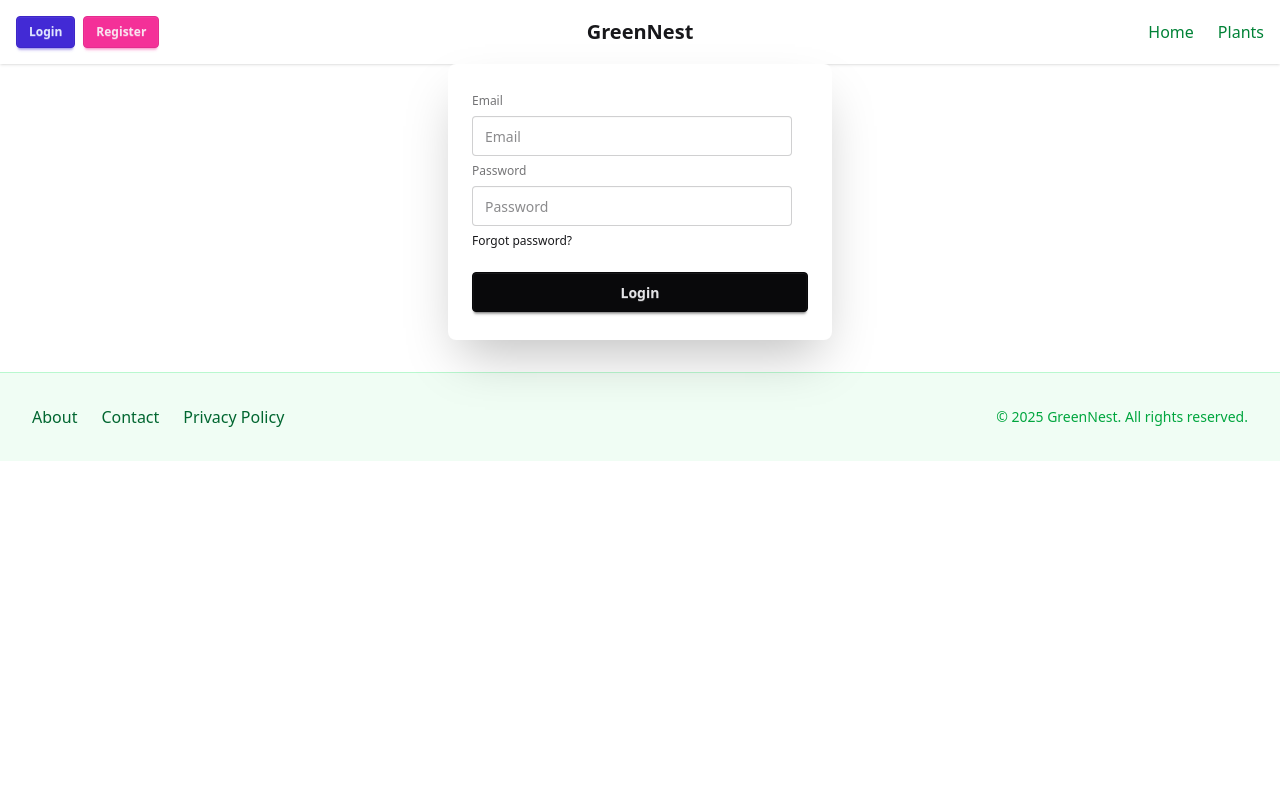
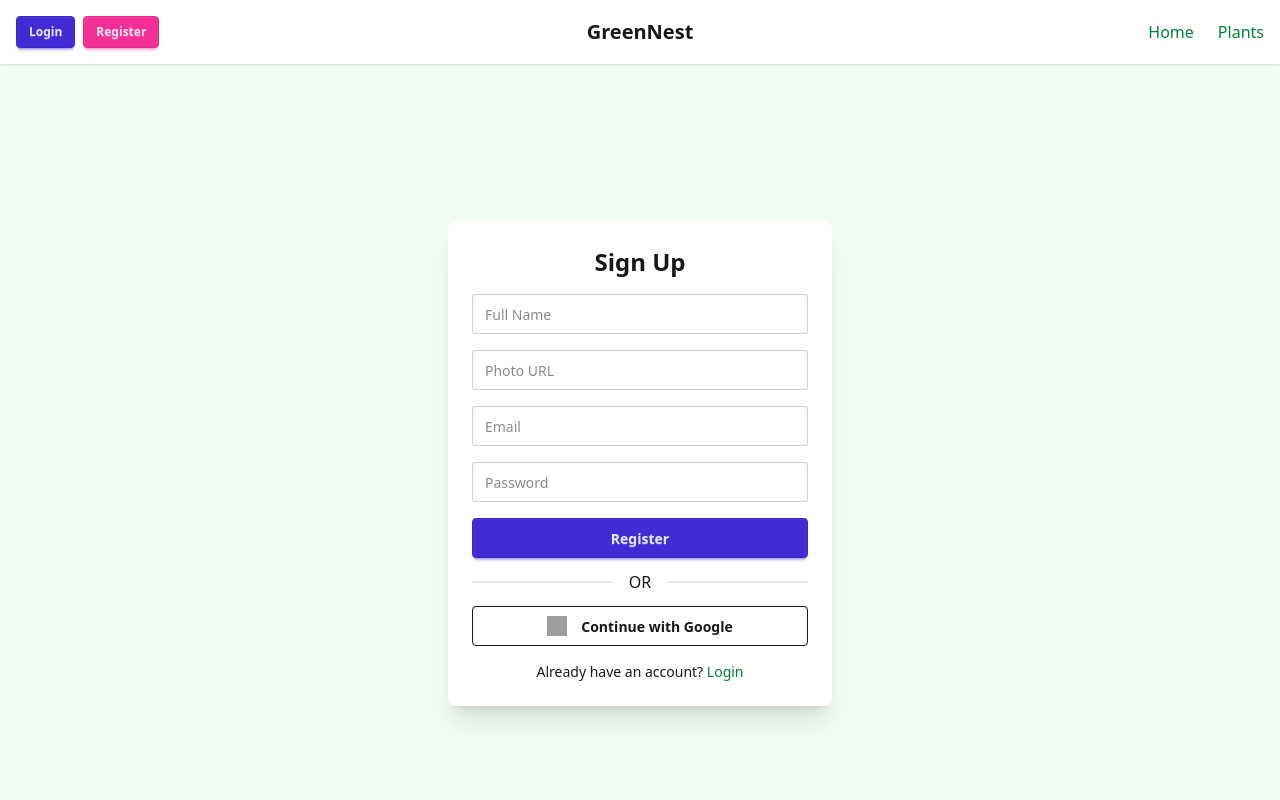
Before and after one commit to Tanvir-173/green, a React (Vite) app: page /register in a window 1280 px wide. Shown: the top 800 px of the page. Built offline with nearby package versions, Linux system fonts and the light colour scheme; no server answers; grey boxes are pictures that could not be loaded.

Commit message:
fifth-commit

```diff
--- a/src/components/Login/Login.jsx
+++ b/src/components/Login/Login.jsx
@@ -1,32 +1,44 @@
 import React, { useState } from "react";
-import { signInWithEmailAndPassword } from "firebase/auth";
-import { useNavigate, useLocation } from "react-router";
-import { auth } from "../../firebase/firebase.init"; // your firebase config
+import { signInWithEmailAndPassword, GoogleAuthProvider, signInWithPopup } from "firebase/auth";
+import { useNavigate, useLocation, Link } from "react-router";
+import { auth } from "../../firebase/firebase.init";
 import toast from "react-hot-toast";
 
 const Login = () => {
   const [loading, setLoading] = useState(false);
   const navigate = useNavigate();
   const location = useLocation();
+  const from = location.state?.from?.pathname || "/";
+  const googleProvider = new GoogleAuthProvider();
 
-  // After login, redirect to previous page or home
-  const from = location.state?.from?.pathname || "/";
-
-  const handleLogin = async (e) => {
+  const handleLogin = (e) => {
     e.preventDefault();
     const email = e.target.email.value;
     const password = e.target.password.value;
+    setLoading(true);
 
-    setLoading(true);
-    try {
-      await signInWithEmailAndPassword(auth, email, password);
-      toast.success("Logged in successfully!");
-      navigate(from, { replace: true });
-    } catch (error) {
-      toast.error(error.message);
-    }
-    setLoading(false);
-    e.target.reset();
+    signInWithEmailAndPassword(auth, email, password)
+      .then(() => {
+        toast.success("Logged in successfully!");
+        navigate(from, { replace: true });
+      })
+      .catch((error) => {
+        toast.error(error.message);
+      })
+      .finally(() => {
+        setLoading(false);
+      });
+  };
+
+  const handleGoogleSignIn = () => {
+    signInWithPopup(auth, googleProvider)
+      .then(() => {
+        toast.success("Logged in with Google!");
+        navigate(from, { replace: true });
+      })
+      .catch((error) => {
+        toast.error(error.message);
+      });
   };
 
   return (
@@ -36,32 +48,35 @@ const Login = () => {
         <form onSubmit={handleLogin} className="space-y-4">
           <div>
             <label className="block mb-1 font-medium">Email</label>
-            <input
-              type="email"
-              name="email"
-              required
-              className="input input-bordered w-full"
-              placeholder="Email"
-            />
+            <input type="email" name="email" required className="input input-bordered w-full" placeholder="Email" />
           </div>
           <div>
             <label className="block mb-1 font-medium">Password</label>
-            <input
-              type="password"
-              name="password"
-              required
-              className="input input-bordered w-full"
-              placeholder="Password"
-            />
+            <input type="password" name="password" required className="input input-bordered w-full" placeholder="Password" />
           </div>
-          <button
-            type="submit"
-            className="btn btn-primary w-full"
-            disabled={loading}
-          >
+
+          <button type="submit" className="btn btn-primary w-full" disabled={loading}>
             {loading ? "Logging in..." : "Login"}
           </button>
         </form>
+
+        <div className="text-center mt-3">
+          <a className="text-sm text-green-700 hover:underline cursor-pointer">Forgot Password?</a>
+        </div>
+
+        <div className="divider">OR</div>
+
+        <button onClick={handleGoogleSignIn} className="btn btn-outline w-full">
+          <img src="https://www.svgrepo.com/show/475656/google-color.svg" alt="Google" className="w-5 h-5 mr-2" />
+          Continue with Google
+        </button>
+
+        <p className="text-center text-sm mt-4">
+          Don't have an account?{" "}
+          <Link to="/register" className="text-green-700 hover:underline">
+            Sign Up
+          </Link>
+        </p>
       </div>
     </div>
   );
--- /dev/null
+++ b/src/components/My profile/Profile.jsx
@@ -0,0 +1,86 @@
+import React, { useContext, useState } from "react";
+import { updateProfile } from "firebase/auth";
+import { AuthContext } from "../../context/AuthProvider"; // adjust path as needed
+import { auth } from "../../firebase/firebase.init";
+import toast from "react-hot-toast";
+
+const Profile = () => {
+  const { user } = useContext(AuthContext);
+  const [name, setName] = useState(user?.displayName || "");
+  const [photo, setPhoto] = useState(user?.photoURL || "");
+  const [loading, setLoading] = useState(false);
+
+  const handleUpdateProfile = (e) => {
+    e.preventDefault();
+    setLoading(true);
+
+    updateProfile(auth.currentUser, {
+      displayName: name,
+      photoURL: photo,
+    })
+      .then(() => {
+        toast.success("Profile updated successfully!");
+      })
+      .catch((error) => {
+        toast.error(error.message);
+      })
+      .finally(() => setLoading(false));
+  };
+
+  return (
+    <div className="flex justify-center items-center min-h-screen bg-green-50">
+      <div className="card bg-white w-full max-w-md shadow-xl p-6">
+        <h2 className="text-2xl font-semibold mb-4 text-center">My Profile</h2>
+
+        {user ? (
+          <>
+            <div className="flex flex-col items-center mb-6">
+              <img
+                src={user.photoURL || "https://i.ibb.co/Yj7C6G9/user.png"}
+                alt="User"
+                className="w-24 h-24 rounded-full mb-3 border"
+              />
+              <h3 className="text-lg font-medium">{user.displayName || "No name"}</h3>
+              <p className="text-sm text-gray-600">{user.email}</p>
+            </div>
+
+            <form onSubmit={handleUpdateProfile} className="space-y-4">
+              <div>
+                <label className="block mb-1 font-medium">Name</label>
+                <input
+                  type="text"
+                  value={name}
+                  onChange={(e) => setName(e.target.value)}
+                  className="input input-bordered w-full"
+                />
+              </div>
+              <div>
+                <label className="block mb-1 font-medium">Photo URL</label>
+                <input
+                  type="text"
+                  value={photo}
+                  onChange={(e) => setPhoto(e.target.value)}
+                  className="input input-bordered w-full"
+                />
+              </div>
+
+              <button
+                type="submit"
+                className="btn btn-primary w-full"
+                disabled={loading}
+              >
+                {loading ? "Updating..." : "Update Profile"}
+              </button>
+            </form>
+          </>
+        ) : (
+          <p className="text-center text-gray-600">
+            Please log in to view your profile.
+          </p>
+        )}
+      </div>
+    </div>
+  );
+};
+
+export default Profile;
--- a/src/components/Register/Register.jsx
+++ b/src/components/Register/Register.jsx
@@ -1,48 +1,92 @@
-import { createUserWithEmailAndPassword } from 'firebase/auth';
-import React from 'react';
-import { auth } from '../../firebase/firebase.init';
+import React, { useState } from "react";
+import { createUserWithEmailAndPassword, updateProfile, GoogleAuthProvider, signInWithPopup } from "firebase/auth";
+import { useNavigate, Link } from "react-router";
+import { auth } from "../../firebase/firebase.init";
+import toast from "react-hot-toast";
 
 const Register = () => {
-
+  const [loading, setLoading] = useState(false);
+  const [passwordError, setPasswordError] = useState("");
+  const navigate = useNavigate();
+  const googleProvider = new GoogleAuthProvider();
 
   const handleRegister = (e) => {
-        e.preventDefault()
-        const email = e.target.email.value
-        const password = e.target.password.value
-        createUserWithEmailAndPassword  (auth, email, password)
-            .then((userCredential) => {
-                // Signed up
-                const user = userCredential.user;
-                console.log(user)
-                // ...
+    e.preventDefault();
+    const name = e.target.name.value;
+    const photo = e.target.photo.value;
+    const email = e.target.email.value;
+    const password = e.target.password.value;
+
+    // Password validation
+    if (!/(?=.*[A-Z])/.test(password)) {
+      setPasswordError("Password must contain at least one uppercase letter.");
+      return;
+    }
+    if (!/(?=.*[a-z])/.test(password)) {
+      setPasswordError("Password must contain at least one lowercase letter.");
+      return;
+    }
+    if (password.length < 6) {
+      setPasswordError("Password must be at least 6 characters long.");
+      return;
+    }
+    setPasswordError("");
+    setLoading(true);
+
+    createUserWithEmailAndPassword(auth, email, password)
+      .then((res) => {
+        updateProfile(res.user, { displayName: name, photoURL: photo });
+        toast.success("Registration successful!");
+        navigate("/");
       })
       .catch((error) => {
-                const errorCode = error.code;
-                const errorMessage = error.message;
-                console.log(errorCode)
-                console.log(errorMessage)
-                // ..
-            });
+        toast.error(error.message);
+      })
+      .finally(() => setLoading(false));
+  };
 
-    }
+  const handleGoogleSignUp = () => {
+    signInWithPopup(auth, googleProvider)
+      .then(() => {
+        toast.success("Signed up with Google!");
+        navigate("/");
+      })
+      .catch((error) => toast.error(error.message));
+  };
+
   return (
+    <div className="flex justify-center items-center min-h-screen bg-green-50">
+      <div className="card bg-white w-full max-w-sm shadow-xl p-6">
+        <h2 className="text-2xl font-semibold mb-4 text-center">Sign Up</h2>
 
+        <form onSubmit={handleRegister} className="space-y-4">
+          <input type="text" name="name" placeholder="Full Name" className="input input-bordered w-full" required />
+          <input type="text" name="photo" placeholder="Photo URL" className="input input-bordered w-full" />
+          <input type="email" name="email" placeholder="Email" className="input input-bordered w-full" required />
+          <input type="password" name="password" placeholder="Password" className="input input-bordered w-full" required />
 
-        <div className="card bg-base-100 w-full mx-auto max-w-sm shrink-0 shadow-2xl">
-            <div className="card-body">
-                <form onSubmit={handleRegister}>
-                    <fieldset className="fieldset">
-                        <label className="label">Email</label>
-                        <input type="email" className="input" name="email" placeholder="Email" />
-                        <label className="label">Password</label>
-                        <input type="password" name="password" className="input" placeholder="Password" />
-                        <div><a className="link link-hover">Forgot password?</a></div>
-                        <button className="btn btn-neutral mt-4">Login</button>
-                    </fieldset>
+          {passwordError && <p className="text-red-500 text-sm">{passwordError}</p>}
+
+          <button type="submit" className="btn btn-primary w-full" disabled={loading}>
+            {loading ? "Registering..." : "Register"}
+          </button>
         </form>
+
+        <div className="divider">OR</div>
+
+        <button onClick={handleGoogleSignUp} className="btn btn-outline w-full">
+          <img src="https://www.svgrepo.com/show/475656/google-color.svg" alt="Google" className="w-5 h-5 mr-2" />
+          Continue with Google
+        </button>
+
+        <p className="text-center text-sm mt-4">
+          Already have an account?{" "}
+          <Link to="/login" className="text-green-700 hover:underline">
+            Login
+          </Link>
+        </p>
       </div>
     </div>
-
   );
 };
 
--- a/src/main.jsx
+++ b/src/main.jsx
@@ -10,6 +10,7 @@ import Register from "./components/Register/Register";
 import AuthProvider from "./context/AuthProvider";
 import PrivateRoute from "./routes/PrivateRoute";
 import PlantDetails from "./components/PlantDetails/PlantDetails";
+import Profile from "./components/My profile/Profile";
 
 const router = createBrowserRouter([
   {
@@ -27,6 +28,10 @@ const router = createBrowserRouter([
           </PrivateRoute>
         ),
       },
+      {
+        path:"profile",
+        Component:Profile
+      }
     ],
   },
 ]);
```
Lines whose indentation alone changed are shown as unchanged.
